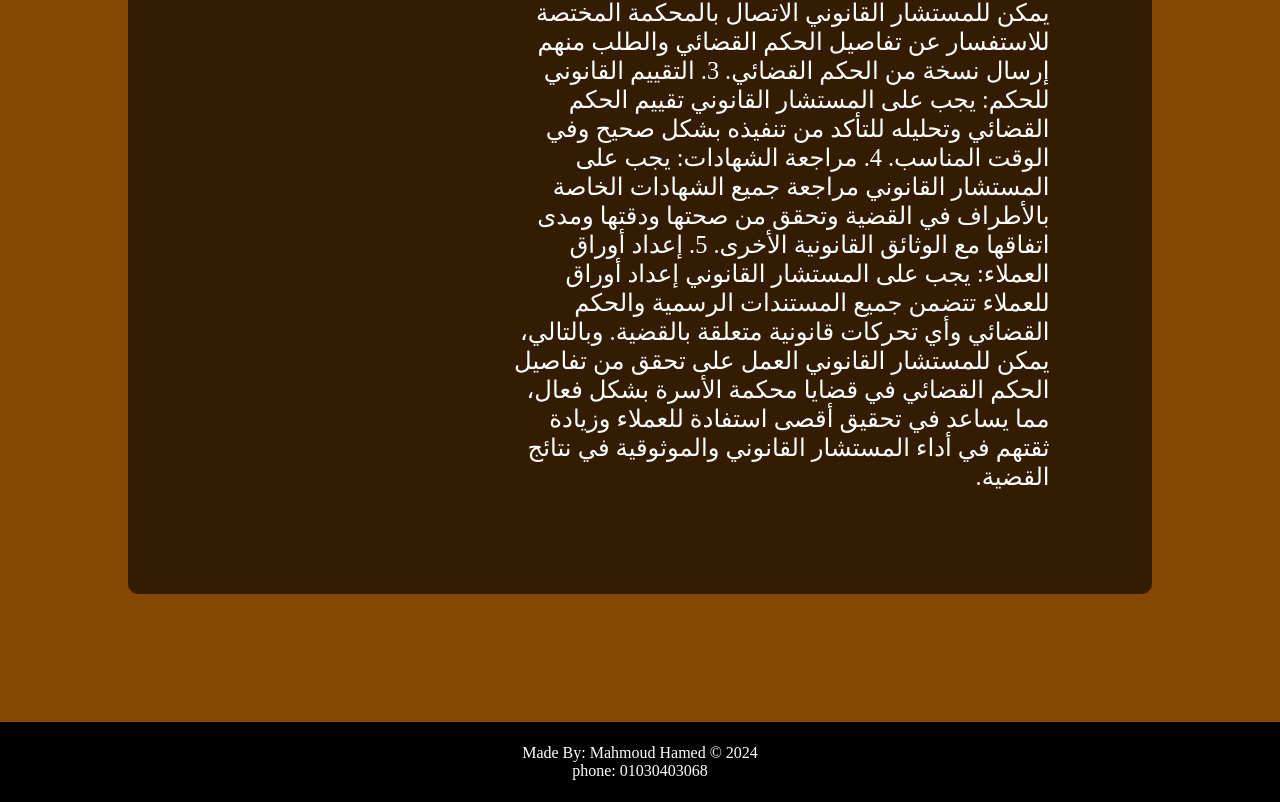
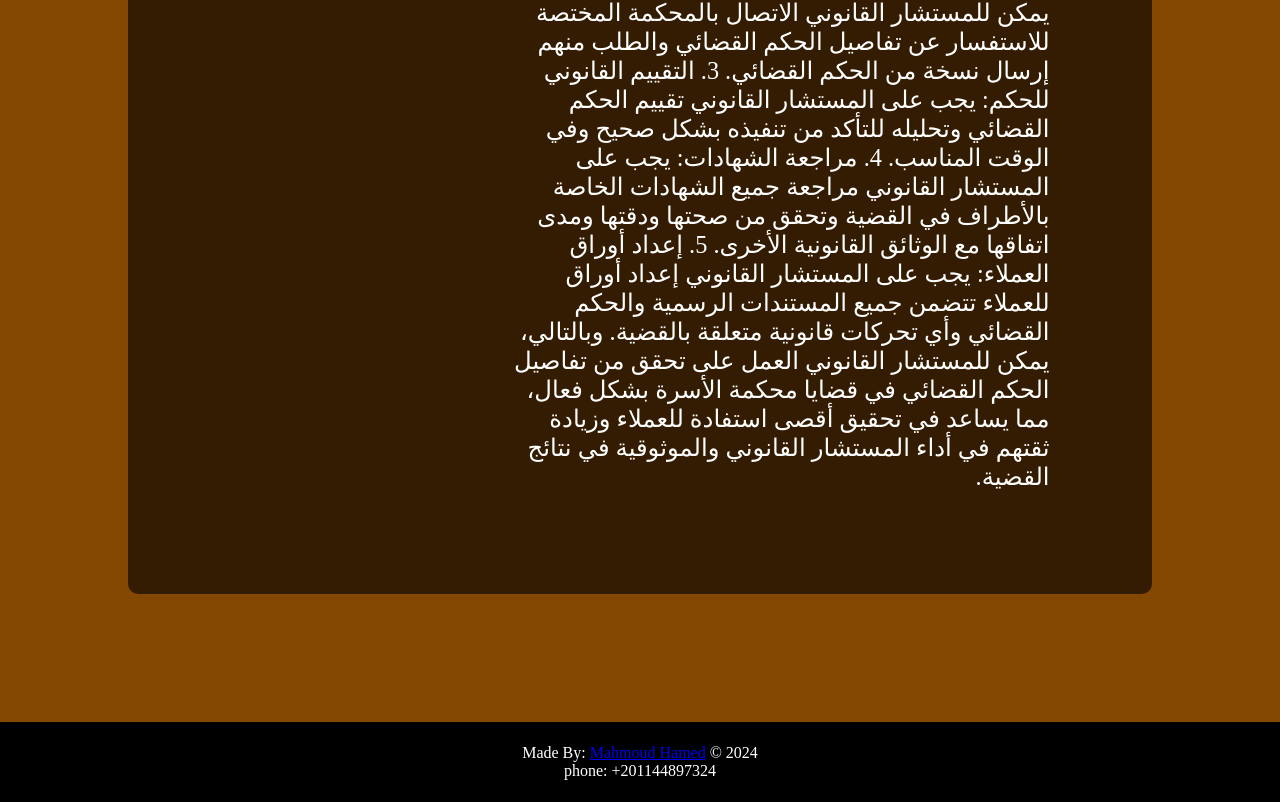
Before and after one commit to OsamaHaamed/Osama.com, a plain HTML site: page file-html/محكمة-الأسره.html in a window 1280 px wide. Shown: the part 4445-5247 px from the top of the page. Drawn offline with Linux system fonts and the light colour scheme.

Commit message:
Update محكمة-الأسره.html

```diff
--- a/file-html/محكمة-الأسره.html
+++ b/file-html/محكمة-الأسره.html
@@ -106,8 +106,8 @@
 <!-- FOOTER SECTION START -->
     <footer>
         <div>
-            Made By: Mahmoud Hamed &copy; 2024<br>
-            phone: 01030403068
+             Made By: <a href="https://mahemoud2000.github.io/protfolio/" target=""_blank>Mahmoud Hamed</a> &copy; 2024<br>
+                phone: +201144897324
         </div>
     </footer>
 <!-- FOOTER SECTION START -->
```
